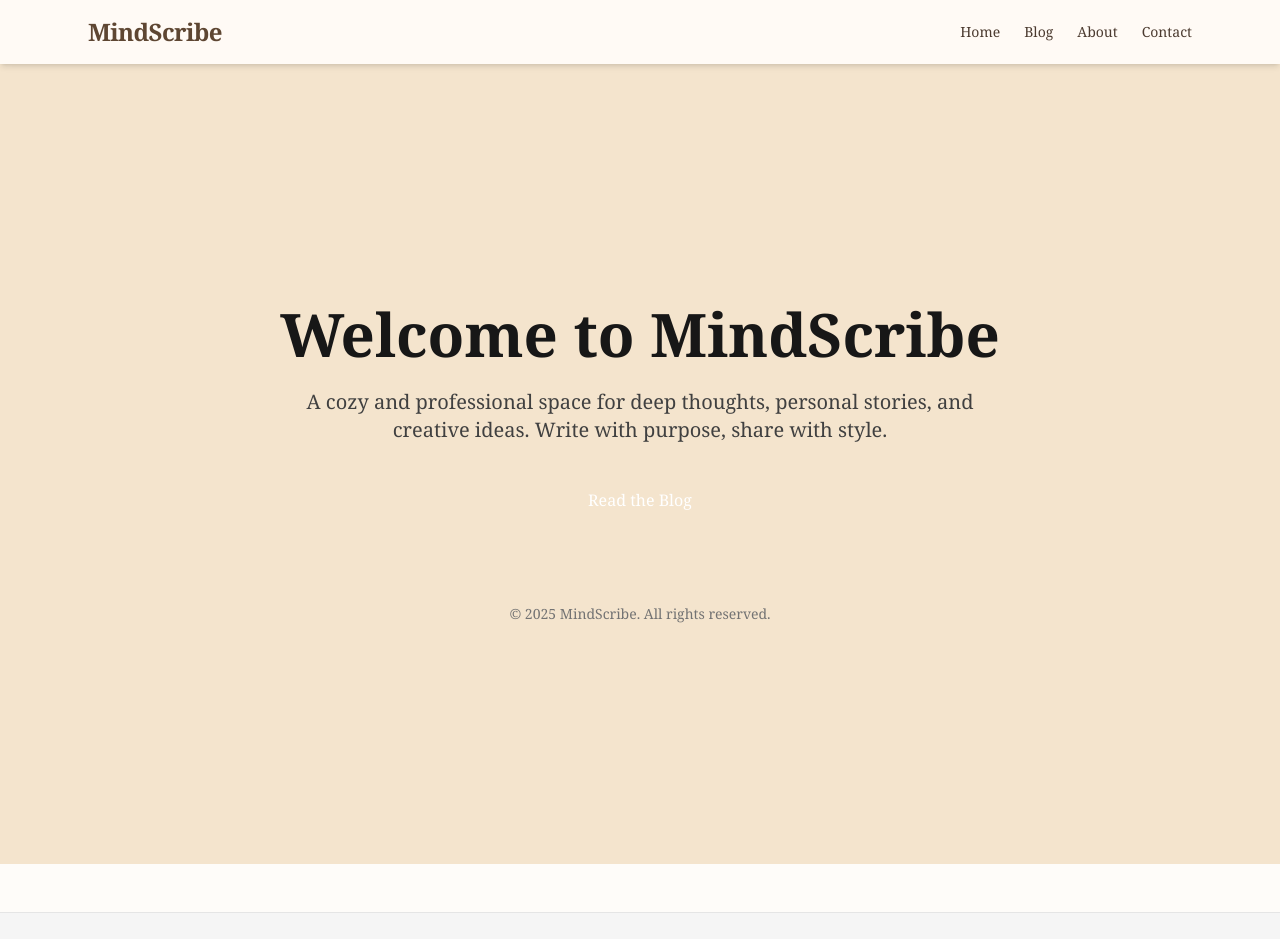
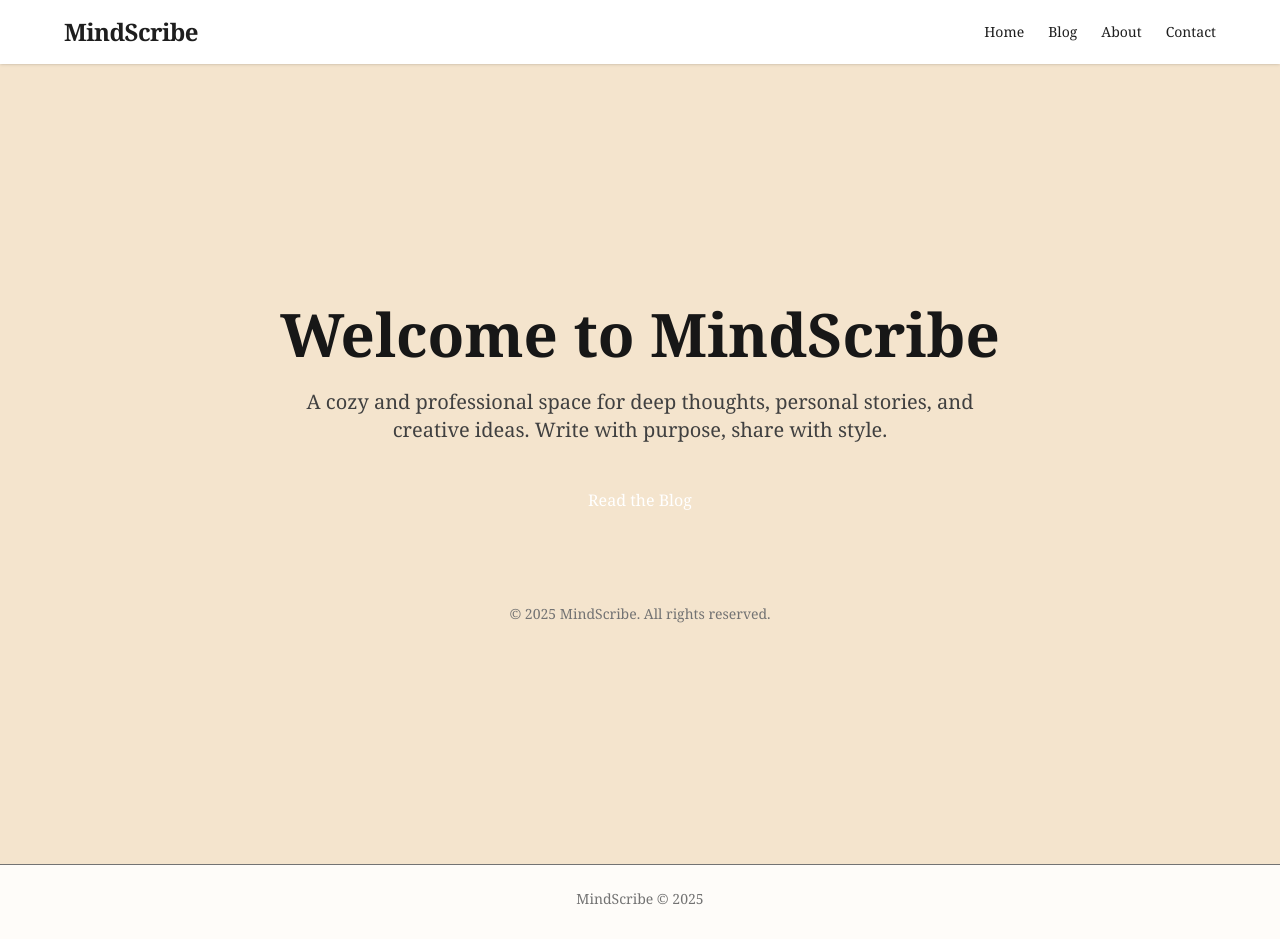
Before and after one commit to Timmysolomon/mindscribe, a Next.js app: page / in a window 1280 px wide. Shown: the top 939 px of the page. Built offline with nearby package versions, Linux system fonts and the light colour scheme.

Commit message:
Fix: Added missing Navbar and Footer components

```diff
--- a/src/app/components/footer.jsx
+++ b/src/app/components/footer.jsx
@@ -1,9 +1,7 @@
 export default function Footer() {
-    return (
-      <footer className="w-full bg-neutral-100 dark:bg-neutral-900 text-center py-6 mt-12 border-t border-neutral-200 dark:border-neutral-700">
-        <p className="text-sm text-neutral-500 dark:text-neutral-400">
-          MindScribe © {new Date().getFullYear()} — Built with passion.
-        </p>
-      </footer>
-    );
-  }
+  return (
+    <footer className="w-full text-center py-6 text-sm text-neutral-500 border-t dark:border-neutral-800 dark:text-neutral-400">
+      MindScribe © 2025
+    </footer>
+  );
+}
--- a/src/app/components/navbar.jsx
+++ b/src/app/components/navbar.jsx
@@ -1,24 +1,22 @@
 'use client';
-
 import Link from 'next/link';
 
 export default function Navbar() {
   return (
-    <header className="w-full bg-[#fffaf5] dark:bg-[#1a1a1a] shadow-md sticky top-0 z-50">
-      <nav
-        className="max-w-6xl mx-auto px-6 py-4 flex items-center justify-between"
-        aria-label="Main Navigation"
-      >
-        <Link href="/" className="text-2xl font-bold text-[#5e4632] dark:text-white tracking-tight">
-          MindScribe
+    <nav className="w-full bg-white shadow px-6 py-4 sticky top-0 z-50 dark:bg-neutral-900">
+      <div className="max-w-6xl mx-auto flex justify-between items-center">
+        <Link href="/">
+          <span className="text-2xl font-semibold tracking-tight text-brown-800 dark:text-white">
+            MindScribe
+          </span>
         </Link>
-        <div className="flex gap-6 text-sm font-medium text-[#4b3a2f] dark:text-neutral-300">
-          <Link href="/" className="hover:text-[#a47148] transition-colors">Home</Link>
-          <Link href="/blog" className="hover:text-[#a47148] transition-colors">Blog</Link>
-          <Link href="/about" className="hover:text-[#a47148] transition-colors">About</Link>
-          <Link href="/contact" className="hover:text-[#a47148] transition-colors">Contact</Link>
+        <div className="flex gap-6 text-sm font-medium">
+          <Link href="/" className="hover:text-brown-600 dark:hover:text-brown-300">Home</Link>
+          <Link href="/blog" className="hover:text-brown-600 dark:hover:text-brown-300">Blog</Link>
+          <Link href="/about" className="hover:text-brown-600 dark:hover:text-brown-300">About</Link>
+          <Link href="/contact" className="hover:text-brown-600 dark:hover:text-brown-300">Contact</Link>
         </div>
-      </nav>
-    </header>
+      </div>
+    </nav>
   );
 }
```
